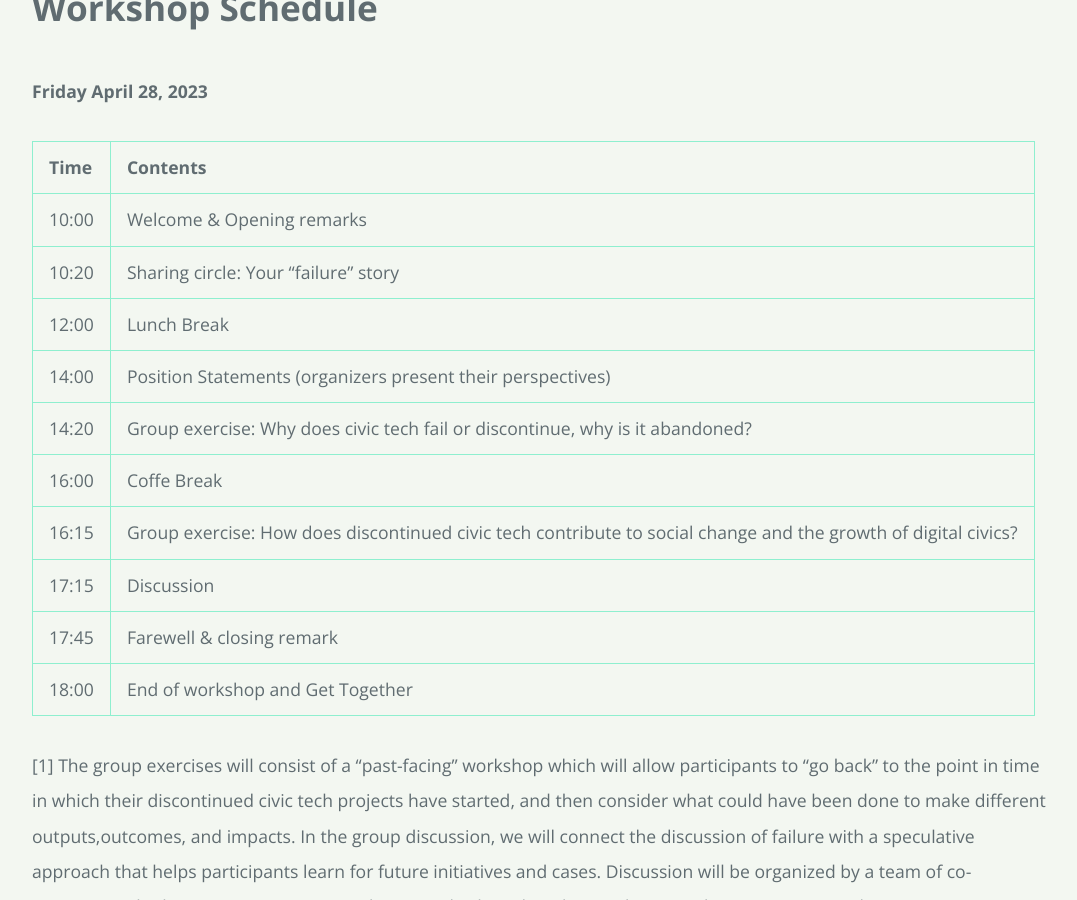
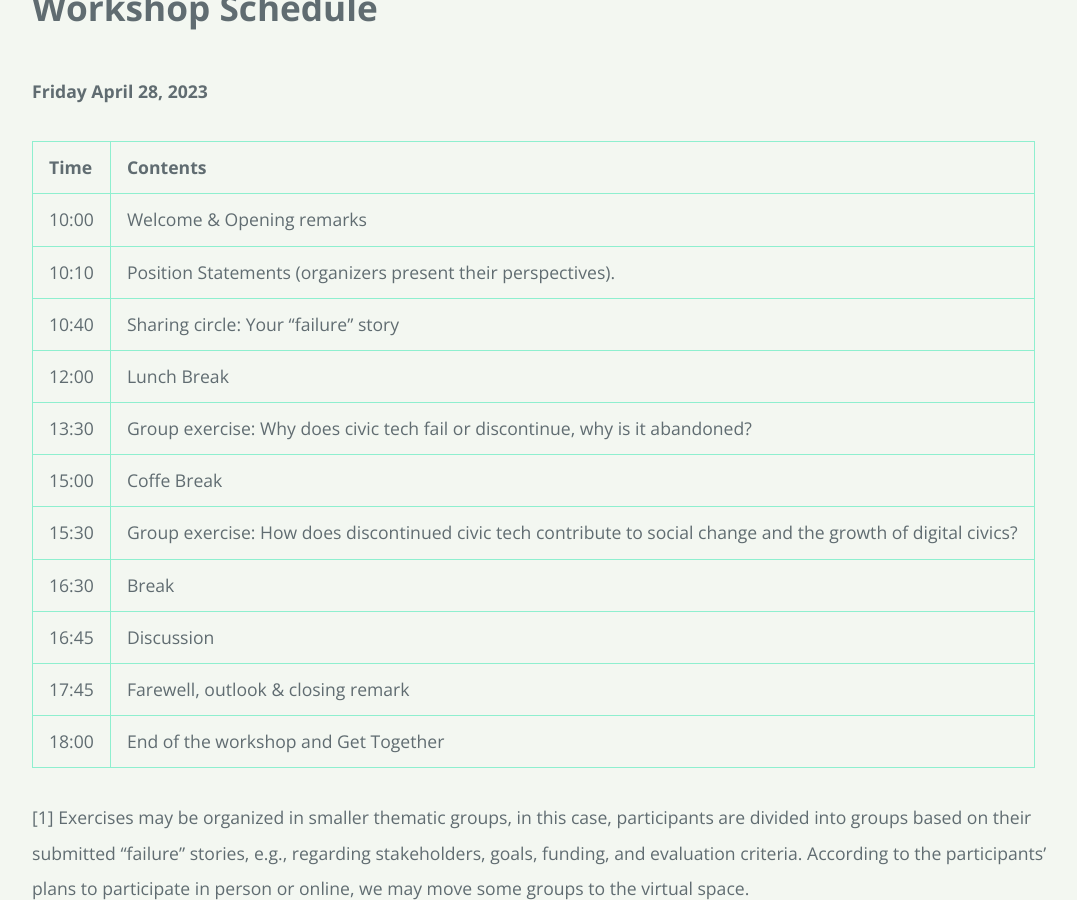
Before and after one commit to discontinued-civictech/discontinued-civictech.github.io, a Jekyll site: the page built from schedule.md, in a window 1280 px wide and 900 px high, scrolled down 615 px. Shown: the whole window, without its empty margins (96-1173 px from the left). Built offline with Jekyll 4.4.1, drawn with Linux system fonts in a browser that asks for light colours; our own code applies the rules of GitHub Pages for plain Markdown files; some of the changed text lies outside the part shown.

Commit message:
update schedule.md

```diff
--- a/schedule.md
+++ b/schedule.md
@@ -11,20 +11,21 @@ layout: default
 | Time | Contents                                                                                                       |
 |:-----|:---------------------------------------------------------------------------------------------------------------|
 | 10:00| Welcome & Opening remarks                                                                                      |
-| 10:20| Sharing circle: Your "failure" story                                                                           |
+| 10:10| Position Statements (organizers present their perspectives).                                                   |
+| 10:40| Sharing circle: Your "failure" story                                                                           |
 | 12:00| Lunch Break                                                                                                    |
-| 14:00| Position Statements (organizers present their perspectives)                                                    |
-| 14:20| Group exercise: Why does civic tech fail or discontinue, why is it abandoned?                                  |
-| 16:00| Coffe Break                                                                                                    |
-| 16:15| Group exercise: How does discontinued civic tech contribute to social change and the growth of digital civics? |
-| 17:15| Discussion                                                                                                     |
-| 17:45| Farewell & closing remark                                                                                      |
-| 18:00| End of workshop and Get Together                                                                               |
+| 13:30| Group exercise: Why does civic tech fail or discontinue, why is it abandoned?                                  |
+| 15:00| Coffe Break                                                                                                    |
+| 15:30| Group exercise: How does discontinued civic tech contribute to social change and the growth of digital civics? |
+| 16:30| Break                                                                                                          |
+| 16:45| Discussion                                                                                                     |
+| 17:45| Farewell, outlook & closing remark                                                                             |
+| 18:00| End of the workshop and Get Together                                                                           |
 
 
-[1] The group exercises will consist of a “past-facing” workshop which will allow participants to “go back” to the point in time in which their discontinued civic tech projects have started, and then consider what could have been done to make different outputs,outcomes, and impacts. In the group discussion, we will connect the discussion of failure with a speculative approach that helps participants learn for future initiatives and cases. Discussion will be organized by a team of co-organizers who have experience in speculative methods and working with civic tech practitioners. In this way, we can contribute insights from the field, novel concepts to speak of failure as a part of a learning trajectory in HCI, and assumptions about the present, past, and future of design for civic tech in HCI.
+<!-- [1] The group exercises will consist of a “past-facing” workshop which will allow participants to “go back” to the point in time in which their discontinued civic tech projects have started, and then consider what could have been done to make different outputs, outcomes, and impacts. In the group discussion, we will connect the discussion of failure with a speculative approach that helps participants learn for future initiatives and cases. Discussion will be organized by a team of co-organizers who have experience in speculative methods and working with civic tech practitioners. In this way, we can contribute insights from the field, novel concepts to speak of failure as a part of a learning trajectory in HCI, and assumptions about the present, past, and future of design for civic tech in HCI. -->
 
-[2] Exercises may be organized in smaller thematic groups, in this case, participants are divided into groups based on their submitted “failure” stories, e.g., regarding stakeholders, goals, funding, and evaluation criteria. According to the participants’ plans to participate in person or online, we may move some groups to the virtual space.
+[1] Exercises may be organized in smaller thematic groups, in this case, participants are divided into groups based on their submitted “failure” stories, e.g., regarding stakeholders, goals, funding, and evaluation criteria. According to the participants’ plans to participate in person or online, we may move some groups to the virtual space.
 
 
 <a href = "./" class="btn-to-top">Back to Top Page</a>
```
